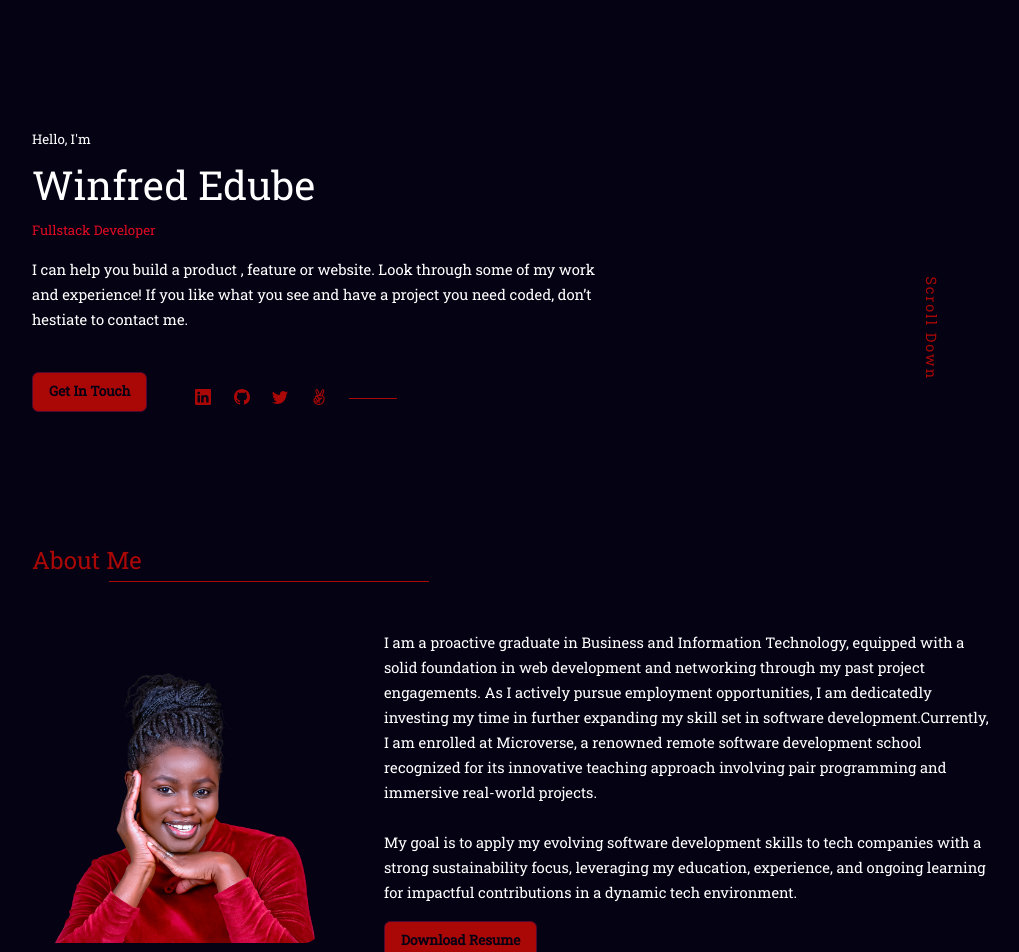
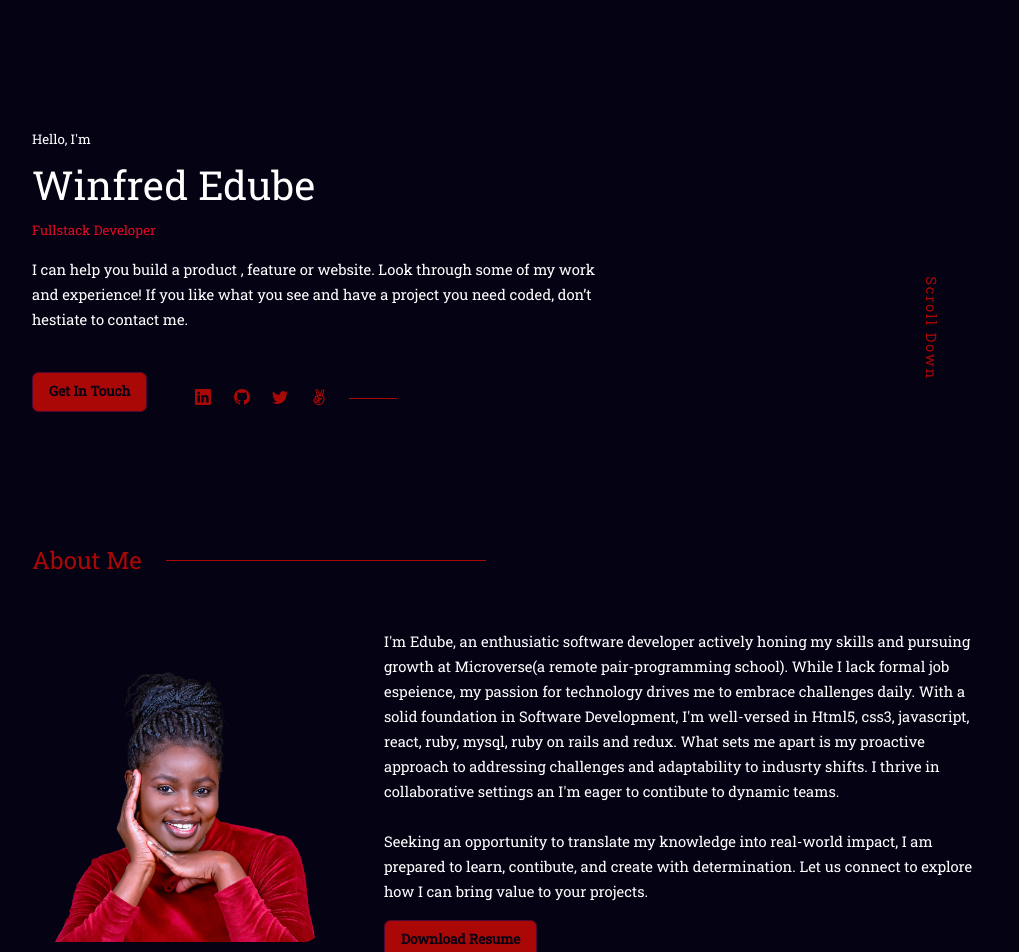
Before and after one commit to edubew/portfolio1, a React (Vite) app: page / in a window 1280 px wide. Shown: the top 952 px of the page, without its empty margins (128-1147 px from the left). Built offline with nearby package versions, Linux system fonts and the light colour scheme.

Commit message:
Modify the about section

```diff
--- a/src/App.jsx
+++ b/src/App.jsx
@@ -1,6 +1,7 @@
 import Header from './components/header/Header';
 import About from './components/about/About';
 import Skills from './components/skills/Skills';
+import Contact from './components/contacts/Contact';
 
 function App() {
 
@@ -9,6 +10,7 @@ function App() {
       <Header />
       <About />
       <Skills />
+      <Contact />
     </div>
   )
 }
--- a/src/components/about/About.jsx
+++ b/src/components/about/About.jsx
@@ -1,6 +1,6 @@
 import winnie from "../../assets/winnie.png";
-import Resume from '../../assets/Resume.pdf';
-import './about.css';
+import Resume from "../../assets/Resume.pdf";
+import "./about.css";
 
 const About = () => {
   return (
@@ -8,25 +8,30 @@ const About = () => {
       <h2 className="title">About Me</h2>
 
       <div className="about__container">
-      <div className="about__image">
+        <div className="about__image">
           <img src={winnie} alt="Edube" />
         </div>
         <div className="about__content">
           <p>
-            I am a proactive graduate in Business and Information Technology,
-            equipped with a solid foundation in web development and networking
-            through my past project engagements. As I actively pursue employment
-            opportunities, I am dedicatedly investing my time in further
-            expanding my skill set in software development.Currently, I am
-            enrolled at Microverse, a renowned remote software development
-            school recognized for its innovative teaching approach involving
-            pair programming and immersive real-world projects.<br/><br/>My goal is to
-            apply my evolving software development skills to tech companies with
-            a strong sustainability focus, leveraging my education, experience,
-            and ongoing learning for impactful contributions in a dynamic tech
-            environment.
+            I'm Edube, an enthusiatic software developer actively honing my
+            skills and pursuing growth at Microverse(a remote pair-programming
+            school). While I lack formal job espeience, my passion for
+            technology drives me to embrace challenges daily. With a solid
+            foundation in Software Development, I'm well-versed in Html5, css3,
+            javascript, react, ruby, mysql, ruby on rails and redux. What sets
+            me apart is my proactive approach to addressing challenges and
+            adaptability to indusrty shifts. I thrive in collaborative settings
+            an I'm eager to contibute to dynamic teams.
+            <br />
+            <br />
+            Seeking an opportunity to translate my knowledge into real-world
+            impact, I am prepared to learn, contibute, and create with
+            determination. Let us connect to explore how I can bring value to
+            your projects.
           </p>
-          <a href={Resume} download className="resume btn btn-primary">Download Resume</a>
+          <a href={Resume} download className="resume btn btn-primary">
+            Download Resume
+          </a>
         </div>
       </div>
     </section>
--- a/src/components/about/about.css
+++ b/src/components/about/about.css
@@ -1,13 +1,22 @@
 .title {
-    text-align: start;
+  display: flex;
+  gap: 2px;
+  align-items: center;
+  position: relative;
+  white-space: nowrap;
+  /* margin: 10px 0px 1px; */
+    /* text-align: start; */
 }
 
 .title::after {
     content: "";
     display: block;
-  margin-left: 8%;
-    width: 20rem;
-    height: 1px;
+    position: absolute;
+    left: 6%;
+    /* margin-right: -2rem; */
+  /* margin-left: 8%;
+    /*width: 20rem;
+    height: 1px; */
     background: var(--color-primary-variant);
 }
 
```
